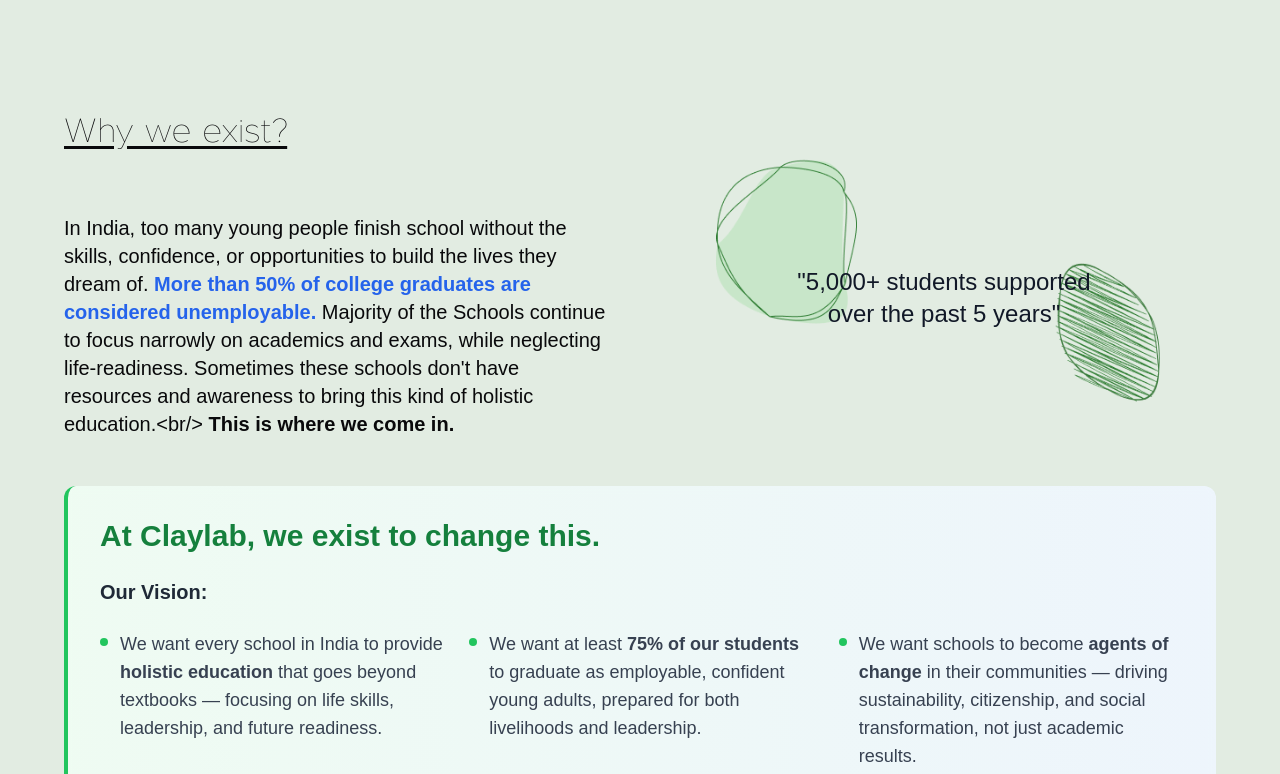
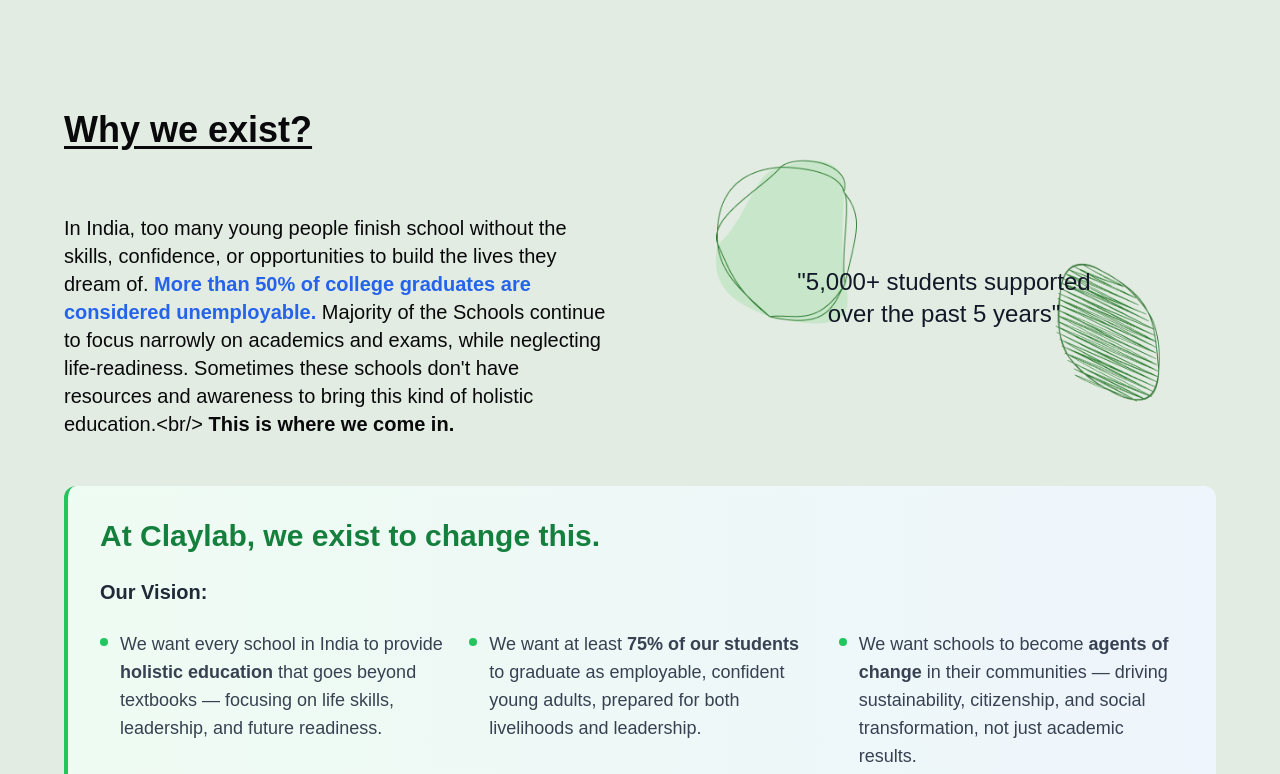
Before and after one commit to arnab-git-404/claylab, a Next.js app: page / in a window 1280 px wide. Shown: the part 1066-1840 px from the top of the page. Built offline with nearby package versions, Linux system fonts and the light colour scheme; a web font is replaced by a local one.

Commit message:
Update heading.tsx

```diff
--- a/components/heading.tsx
+++ b/components/heading.tsx
@@ -5,7 +5,9 @@ type HeadingProps = {
 const Heading = ({ text }: HeadingProps) => {
 
     return (
-        <h2 className="text-2xl sm:text-3xl md:text-4xl font-kindsans underline underline-offset-4 mb-4">
+        // <h2 className="text-2xl sm:text-3xl md:text-4xl font-kindsans underline underline-offset-4 mb-4">
+        <h2 className="text-2xl sm:text-3xl md:text-4xl font-semibold underline underline-offset-4 mb-4">
+
             {text}
         </h2>
     );
```
